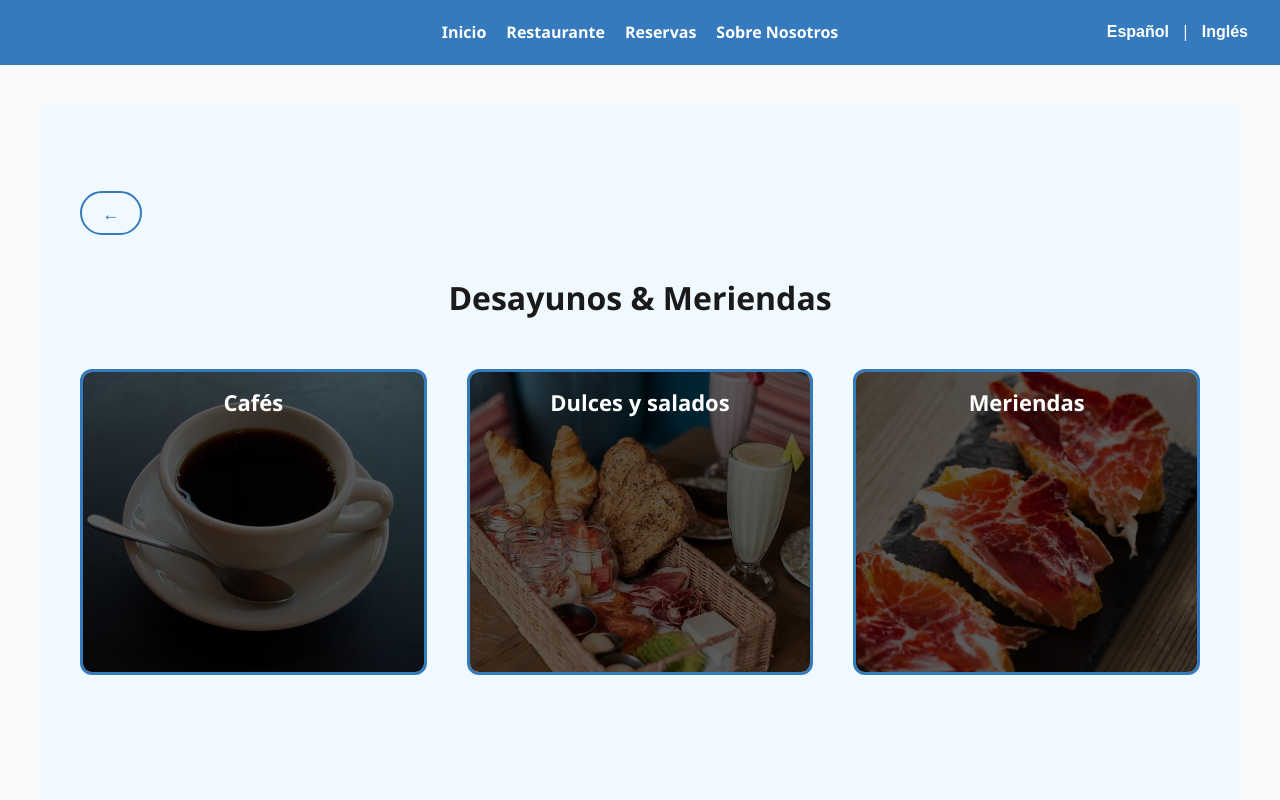
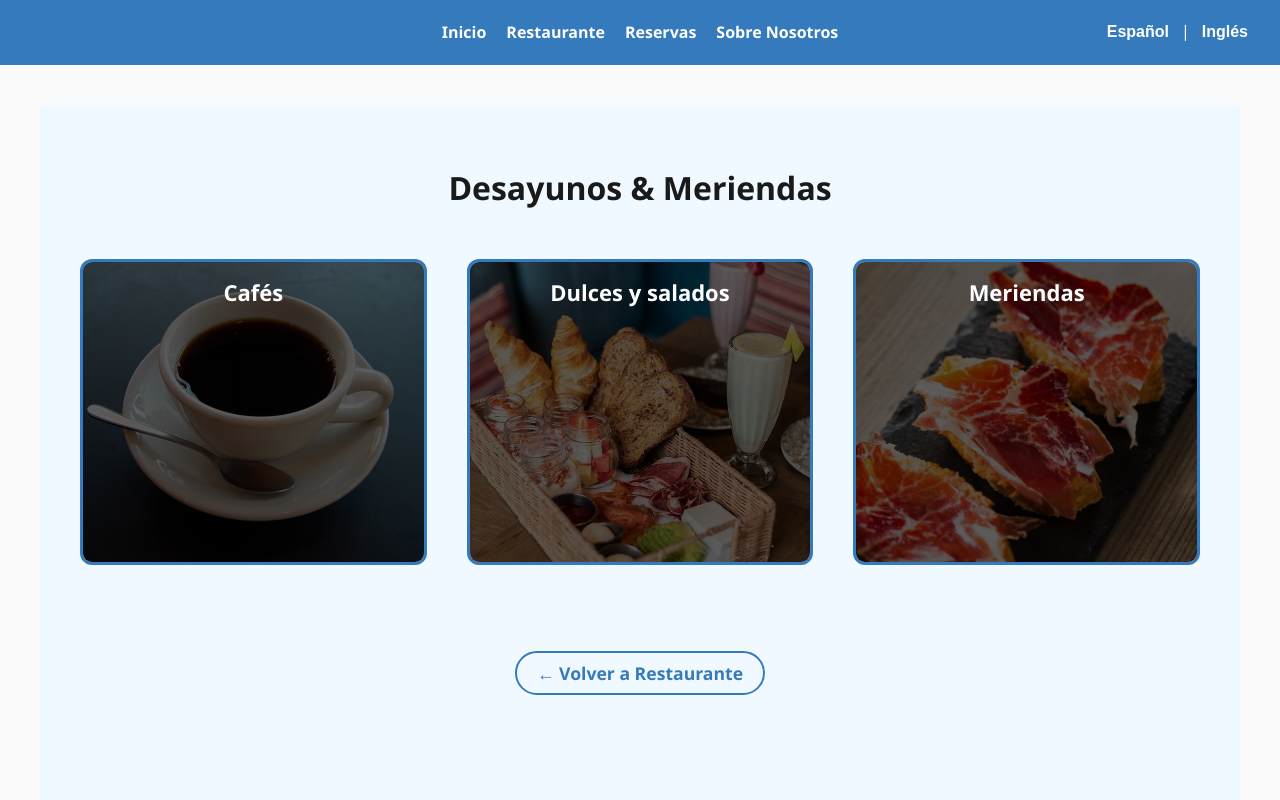
Before and after one commit to alexrotar908/antidoto_web, a React (Create React App) app: page /desayunos-meriendas in a window 1280 px wide. Shown: the top 800 px of the page. Built offline with nearby package versions, Linux system fonts and the light colour scheme.

Commit message:
Actualizo proyecto web

```diff
--- a/src/pages/comida/comida.js
+++ b/src/pages/comida/comida.js
@@ -39,7 +39,7 @@ function Comida() {
           <img src={pecarImg} alt="pecar" /> {t('comidas.pecar')}
         </Link>
         <Link to="/restaurante" className="back-button">
-          {t('restaurante.volver')}
+          ← {t('restaurante.volver')}
         </Link>
       </div>
     </section>
--- a/src/pages/desayunos/desayunos.css
+++ b/src/pages/desayunos/desayunos.css
@@ -37,6 +37,7 @@
   display: flex;
   justify-content: flex-start;
   margin-bottom: 20px;
+  justify-content: center;
 }
 
 /* GRID DE CARTAS */
--- a/src/pages/desayunos/desayunos.js
+++ b/src/pages/desayunos/desayunos.js
@@ -18,11 +18,6 @@ const Desayunos = () => {
   return (
     <div className="desayunos-container">
 
-      <div className="link-container">
-        <Link to="/restaurante" className="back-button">
-          ←
-        </Link>
-      </div>
 
       <h1>{t('desayunos.title')}</h1>
       <div className="desayunos-grid">
@@ -36,6 +31,13 @@ const Desayunos = () => {
         ))}
       </div>
 
+      <div className="link-container">
+        <Link to="/restaurante" className="back-button">
+          ← {t('restaurante.volver')}
+        </Link>
+      </div>
+
+
       <div className="momento-desayuno">
         <h2>{t('desayunos.momentoTitulo')}</h2>
           <p className="momento-desayuno-texto">
```
